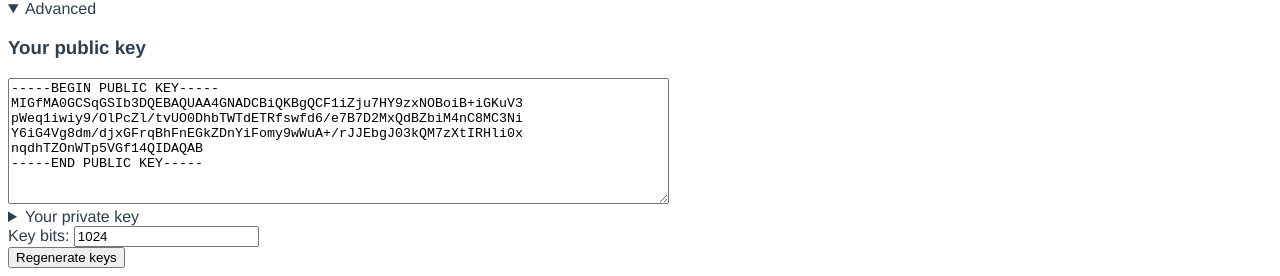
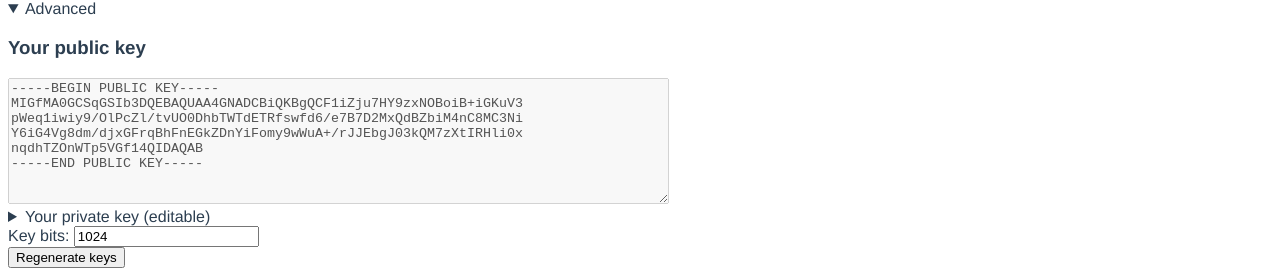
Before and after one commit to nwtgck/piping-chat-web, a Vue app: page / in a window 1280 px wide. Both pictures are taken after a click on the heading "Advanced". Shown: the part 261-537 px from the top of the page. Built offline with nearby package versions, Linux system fonts and the light colour scheme; no server answers.

Commit message:
[change] Compute public key by private key

```diff
--- a/src/components/PipingChat.vue
+++ b/src/components/PipingChat.vue
@@ -8,10 +8,10 @@
       <details>
         <summary>Advanced</summary>
         <h3>Your public key</h3>
-        <textarea cols="80" rows="8" v-model="keys.publicKey"></textarea>
+        <textarea cols="80" rows="8" v-model="publicKey" disabled></textarea>
         <details>
-          <summary>Your private key</summary>
-          <textarea cols="80" rows="8" v-model="keys.privateKey"></textarea>
+          <summary>Your private key (editable)</summary>
+          <textarea cols="80" rows="8" v-model="privateKey"></textarea>
         </details>
         Key bits: <input type="number" v-model="nKeyBits"><br>
         <button v-on:click="regenerateKeys()">Regenerate keys</button>
@@ -151,39 +151,46 @@ export default class PipingChat extends Vue {
 
   nKeyBits = 1024;
 
-  // My keys
-  keys: {publicKey: string, privateKey: string} ={
-    publicKey: "",
-    privateKey: ""
-  };
+  // My private key
+  // NOTE: public key can be computable by private key
+  privateKey: string = "";
 
   // Peer's public key
   peerPublicKey: string = "";
 
+  // My public key
+  get publicKey(): string {
+    if (this.privateKey === "") {
+      return "";
+    } else {
+      // Compute public key by the private key
+      const crypt  = new jsencrypt.JSEncrypt();
+      crypt.setPrivateKey(this.privateKey);
+      return crypt.getPublicKey();
+    }
+  }
 
   // Whether your public key sent or not
   private hasPublicKeySent: boolean = false;
   // Whether peer's public key received or not
   private hasPeerPublicKeyReceived: boolean = false;
 
+  private async updatePrivateKey() {
+    const { privateKey } = await RSA.generateKeys({
+      default_key_size: this.nKeyBits
+    });
+    this.privateKey = privateKey;
+  }
 
   mounted() {
-    (async() => {
-      this.keys = await RSA.generateKeys({
-        default_key_size: this.nKeyBits
-      });
-    })();
+    this.updatePrivateKey();
   }
 
   /**
-   * Regenerate public/private keys
+   * Regenerate private keys
    */
   regenerateKeys(): void {
-    (async() => {
-      this.keys = await RSA.generateKeys({
-        default_key_size: this.nKeyBits
-      });
-    })();
+    this.updatePrivateKey();
   }
 
   get isEstablished(): boolean {
@@ -213,7 +220,7 @@ export default class PipingChat extends Vue {
       const url = `${this.serverUrl}/${getPath(this.talkerId, this.peerId)}`;
       const parcel: Parcel = {
         kind: "rsa_key",
-        content: this.keys.publicKey,
+        content: this.publicKey,
       };
       const res = await fetch(url, {
         method: "POST",
@@ -272,7 +279,7 @@ export default class PipingChat extends Vue {
             case "talk":
               // Decrypt talk
               const decryptedTalk: string = RSA.decrypt(
-                this.keys.privateKey,
+                this.privateKey,
                 parcel.content
               );
 
```
